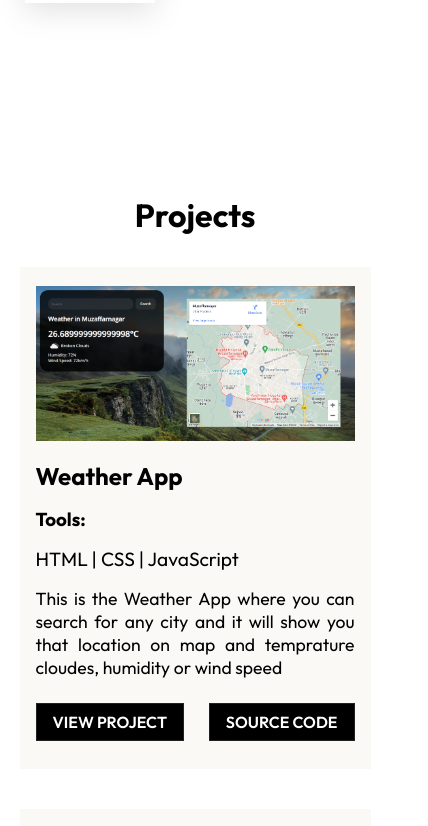
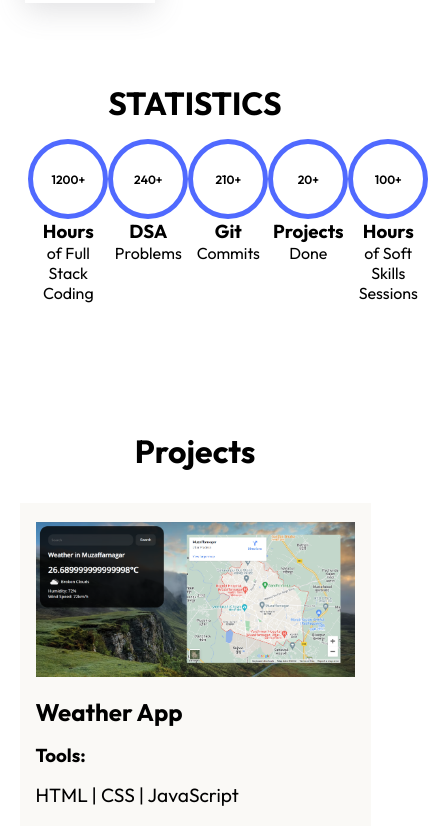
Before and after one commit to Tushar9546/Tushar9546.github.io, a React (Create React App) app: page / in a window 390 px wide. Shown: the part 3980-4806 px from the top of the page, 428 px wide, since content can reach past the window. Built offline with nearby package versions, Linux system fonts and the light colour scheme.

Commit message:
check once

```diff
--- a/src/components/SkillsContent.js
+++ b/src/components/SkillsContent.js
@@ -53,6 +53,48 @@ const SkillsContent = () => {
                 <h3>Redux</h3>
             </div>
         </div>
+
+
+
+        <div id="statistics">
+          <div className="main-stat" >
+            <div >
+              <h1 >STATISTICS</h1>
+            </div>
+
+            <div className="stacistics-container">
+              <div className="stacistics-box" >
+                <div className="individualStat">
+                  <div>1200+</div>
+                  <div><h3>Hours</h3> of Full Stack Coding</div>
+                </div>
+
+                <div className="individualStat">
+                  <div >240+</div>
+                  <div><h3>DSA</h3>Problems</div>
+                </div>
+
+                <div className="individualStat">
+                  <div>210+</div>
+                  <div><h3>Git</h3>Commits</div>
+                </div>
+
+                <div className="individualStat">
+                  <div >20+</div>
+                  <div><h3>Projects</h3>Done</div>
+                </div>
+
+
+                <div className="individualStat">
+                  <div>100+</div>
+                  <div><h3>Hours</h3> of Soft Skills Sessions</div>
+                </div>
+
+              </div>
+            </div>
+          </div>
+        </div>
+
     </div>
   )
 }
--- a/src/components/SkillsStyles.css
+++ b/src/components/SkillsStyles.css
@@ -48,3 +48,95 @@
     }
 
 }
+
+/* Statistics */
+.main-stat{
+    display: flex;
+    flex-direction: column;
+    text-align: center;
+}
+.stacistics-container{
+    width: 90%;
+    margin: auto;
+    justify-content: center;
+    margin: 2rem auto;
+}
+.stacistics-box{
+    display:flex;
+    justify-content: space-around;
+}
+.statisticsTitle > h1 {
+    font-weight: 700;
+    margin-top: 100px;
+    position: relative;
+    width: fit-content;
+  }
+
+  .statisticsTitle > h1::after {
+    background-color: #506aff;
+    content: " ";
+    height: 20%;
+    position: absolute;
+    left: -5px;
+    top: 55%;
+    width: calc(100% + 10px);
+    z-index: -1;
+  }
+
+  .individualStat {
+    width: 140px;
+    text-align: center;
+  }
+
+  .individualStat > div:nth-child(1) {
+    margin: auto;
+    font-size: 28px;
+    font-weight: 600;
+    height: 130px;
+    width: 130px;
+    border: 10px solid #506aff;
+    border-radius: 65px;
+    display: flex;
+    justify-content: center;
+    align-items: center;
+  }
+
+
+  @media only screen and (max-width: 740px) {
+    .stacistics-container{
+        width: 90%;
+        margin: auto;
+        justify-content: center;
+        margin: 1rem auto;
+    }
+
+    .stacistics-box{
+        display:flex;
+        width: 95%;
+        margin: auto;
+    }
+
+    .individualStat > div:nth-child(1) {
+        margin: auto;
+        font-size: 12px;
+        font-weight: 600;
+        height: 80px;
+        width: 80px;
+        border: 5px solid #506aff;
+        border-radius: 65px;
+        display: flex;
+        justify-content: center;
+        align-items: center;
+      }
+
+      .statisticsTitle > h1 {
+        font-weight: 500;
+        margin-top: 100px;
+        position: relative;
+        width: fit-content;
+    }
+
+
+
+
+  }
```
